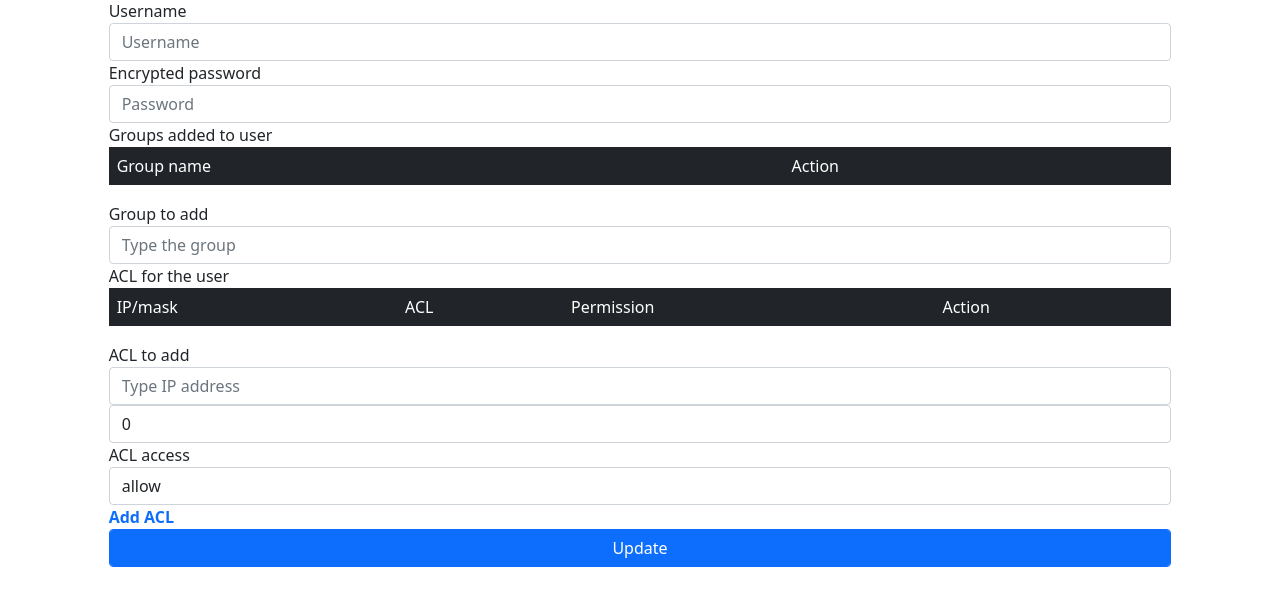
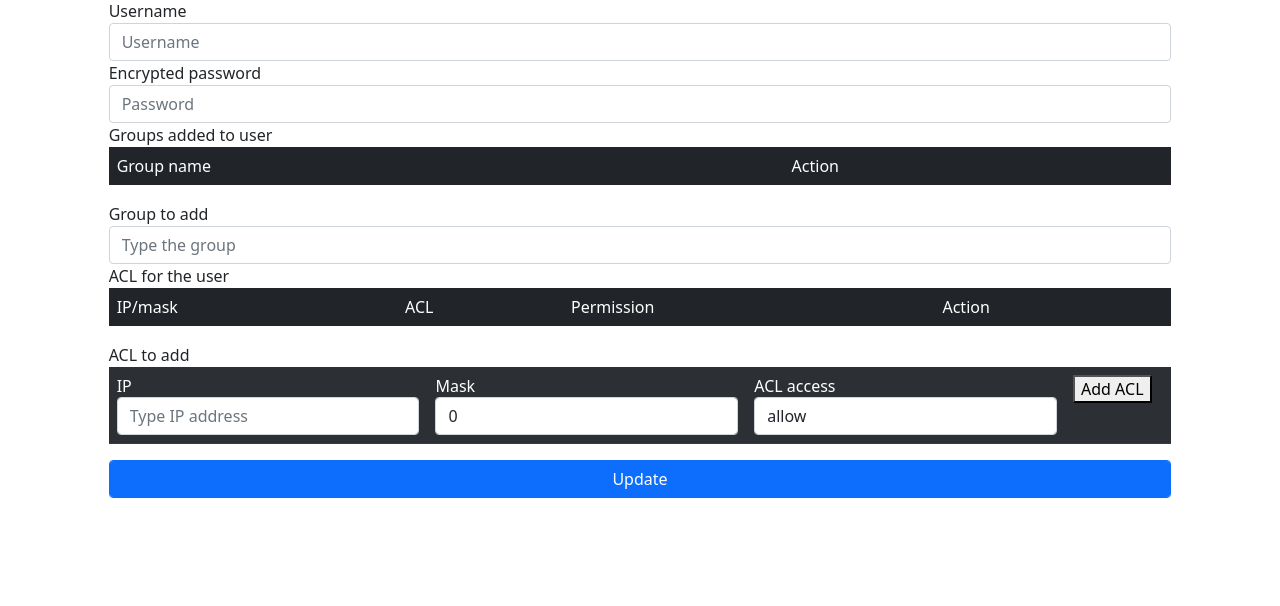
Before and after one commit to dmitriykuptsov/tacacsgui, a Flask app: template app/templates/tacacs/edit_user.html in a window 1280 px wide. Shown: the part 61-667 px from the top of the page. Run offline with Flask 3, Linux system fonts and the light colour scheme; the template is opened without the code that fills it, so the values that code supplies are empty; parts of the project's set-up code (start-up, migrations or seed data) failed here and were passed over; some libraries are stand-ins or nearby versions.

Commit message:
Added style to the templates

```diff
--- a/app/templates/tacacs/edit_user.html
+++ b/app/templates/tacacs/edit_user.html
@@ -149,7 +149,6 @@
                       <td>{{ acl.ip }}/{{ acl.mask }}</td>
                       <td>{{ acl.mask }}</td>
                       <td>{{ acl.access }}</td>
-                      <!-- td><a href="/tac_plus/delete_acl_from_group/?acl_id={{ acl.id }}&group_id={{group.id}}" onclick="delete_acl(acl.id, group.id)">Delete</a></td -->
                       <td><a href="#" onclick="delete_acl({{acl.id}}, {{user.id}})">Delete</a></td>
                     </tr>
                   {% endfor %}
@@ -158,9 +157,15 @@
             </div>
           </div>
           <div class="form-group">
+
             <label for="acl_ip">ACL to add</label>
-            <input type="text" class="form-control" id="acl_ip" name="mask" autocomplete="off" placeholder="Type IP address">
-            <!-- input type="text" class="form-control" id="acl_mask" name="mask" autocomplete="off" placeholder="Type mask" -->
+            <table class="table table-dark table-striped">
+              <tr>
+                <td width="30%">
+                  <label for="acl_ip">IP</label>
+                  <input type="text" class="form-control" id="acl_ip" name="mask" autocomplete="off" placeholder="Type IP address"></td>
+                <td width="30%">
+                  <label for="acl_mask">Mask</label>
                   <select class="form-control" id="acl_mask" name="acl_mask">
                     <option value="0">0</option>
                     <option value="1">1</option>
@@ -196,12 +201,19 @@
                     <option value="31">31</option>
                     <option value="32">32</option>
                   </select>
+                </td>
+                <td width="30%">
                   <label for="acl_access">ACL access</label>
                   <select class="form-control" id="acl_access" name="acl_access">
                     <option value="allow">allow</option>
                     <option value="deny">deny</option>
                   <select>
-            <a href="#" onclick="add_acl({{ user.id }})">Add ACL</a>
+                </td>
+                <td>
+                  <button onclick="add_acl({{ user.id }})">Add ACL</button>
+                </td>
+              </tr>
+            </table>
           </div>
           <div class="form-group">
             <input type="hidden" class="form-control" id="group_id" name="group_id">
```
Also changed, not shown: app/templates/tacacs/edit_group.html (+16 -3 lines). Lines whose indentation alone changed are shown as unchanged.
